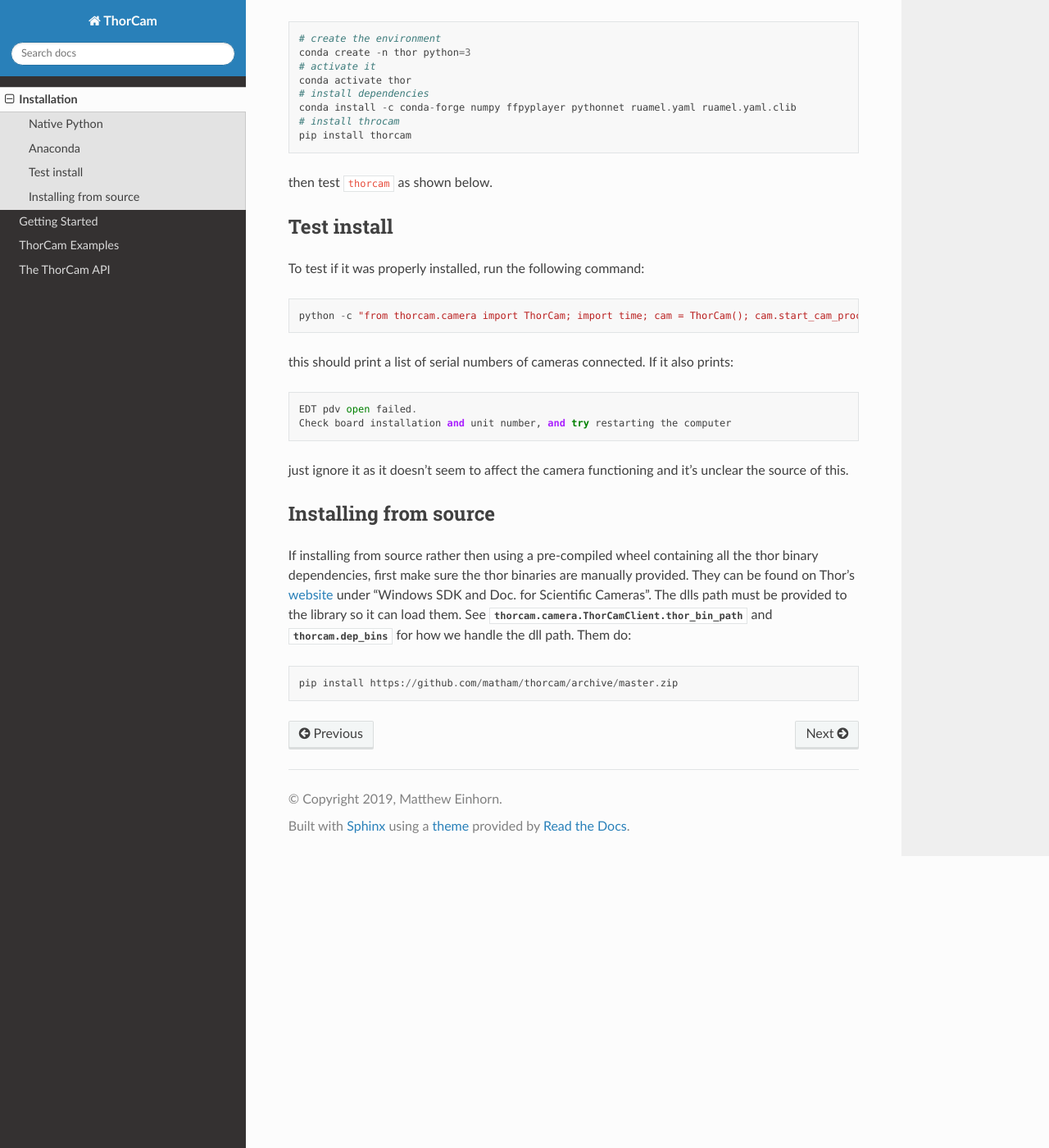
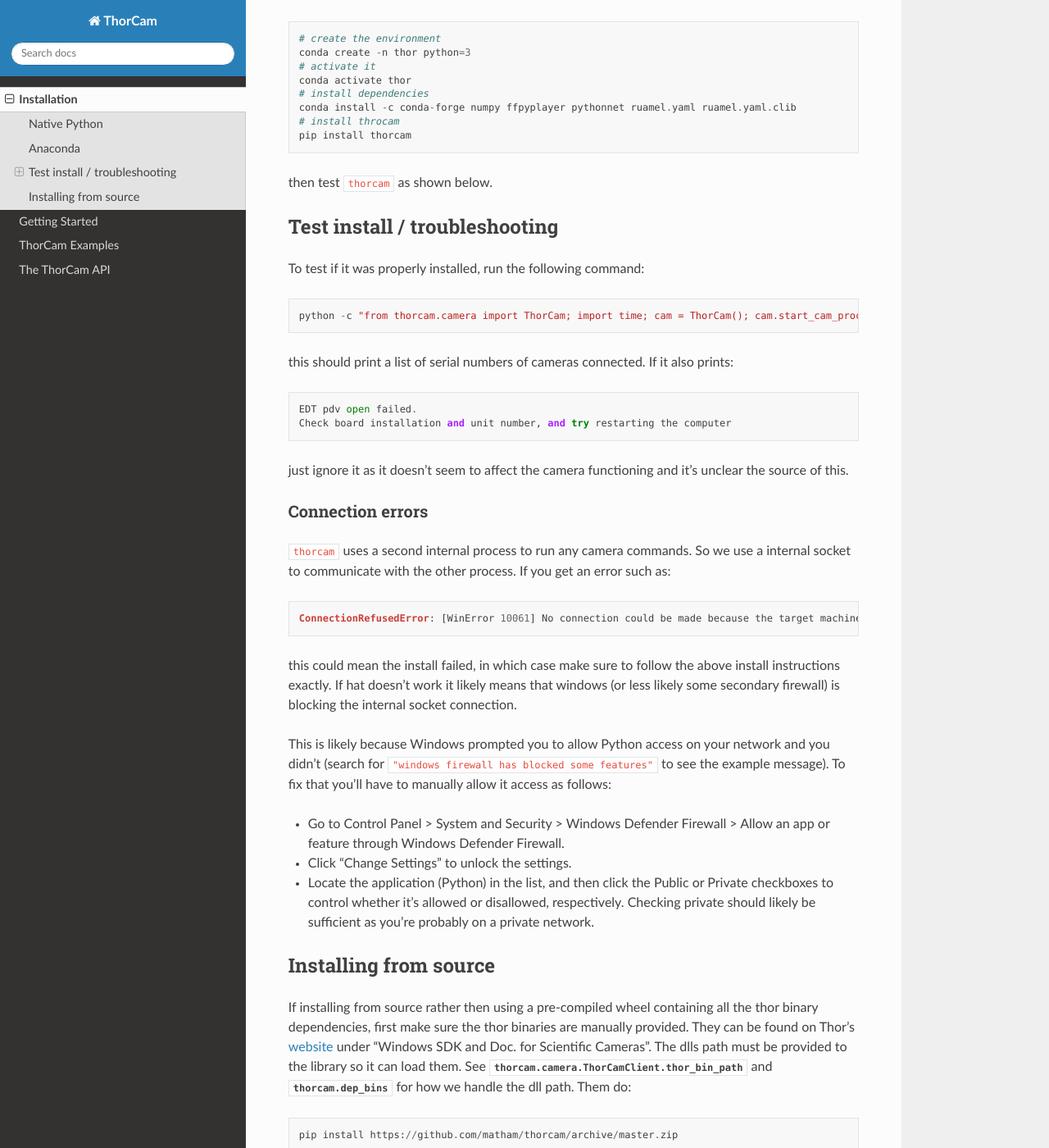
Before and after one commit to matham/thorcam, a Sphinx documentation site: the page built from doc/source/installation.rst, in a window 1280 px wide and 1400 px high, scrolled down 914 px. Shown: the whole window at 82% size. Built offline with Sphinx 7.4.7 and the Read the Docs theme 2.0.0, drawn with Linux system fonts in a browser that asks for light colours.

Commit message:
Add troubleshooting instructions.

```diff
--- a/doc/source/installation.rst
+++ b/doc/source/installation.rst
@@ -50,8 +50,8 @@ interfere with the dependencies. Do as follows::
 
 then test ``thorcam`` as shown below.
 
-Test install
-------------
+Test install / troubleshooting
+------------------------------
 
 To test if it was properly installed, run the following command::
 
@@ -64,6 +64,29 @@ this should print a list of serial numbers of cameras connected. If it also prin
 
 just ignore it as it doesn't seem to affect the camera functioning and it's unclear the
 source of this.
+
+Connection errors
+*****************
+
+``thorcam`` uses a second internal process to run any camera commands. So we use a internal
+socket to communicate with the other process. If you get an error such as::
+
+    ConnectionRefusedError: [WinError 10061] No connection could be made because the target machine actively refused it
+
+this could mean the install failed, in which case make sure to follow the above install instructions exactly.
+If hat doesn't work it likely means that windows (or less likely some secondary firewall) is blocking the
+internal socket connection.
+
+This is likely because Windows prompted you to allow Python access on your network and you didn't
+(search for ``"windows firewall has blocked some features"`` to see the example message).
+To fix that you'll have to manually allow it access as follows:
+
+* Go to Control Panel > System and Security > Windows Defender Firewall >
+  Allow an app or feature through Windows Defender Firewall.
+* Click “Change Settings” to unlock the settings.
+* Locate the application (Python) in the list, and then click the Public or Private
+  checkboxes to control whether it’s allowed or disallowed, respectively. Checking
+  private should likely be sufficient as you're probably on a private network.
 
 Installing from source
 ----------------------
```
